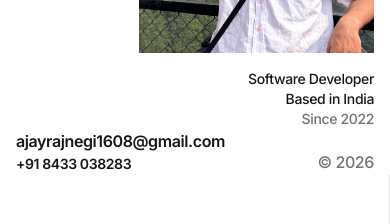
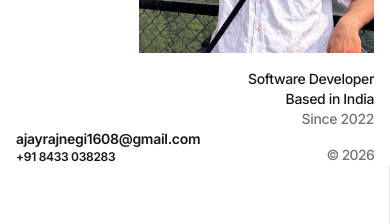
Before and after one commit to AjayRajNegi/profile, a Next.js app: page / in a window 390 px wide. Shown: the part 780-1004 px from the top of the page. Built offline with nearby package versions, Linux system fonts and the light colour scheme; no server answers.

Commit message:
fix: topbar and scroll glitches

```diff
--- a/components/layout/MainContent.tsx
+++ b/components/layout/MainContent.tsx
@@ -81,8 +81,8 @@ export default function MainContent() {
   const secondText =
     " - putting extra thought(not inference) at every step to make software better.";
   return (
-    <main className="h-full flex-1 overflow-y-auto border-r border-neutral-200 scrollbar-none [&::-webkit-scrollbar]:hidden">
-      <div className="pt-0 lg:pt-20">
+    <main className="h-full flex-1 overflow-y-auto border-r border-neutral-200 scrollbar-none [&::-webkit-scrollbar]:hidden lg:pt-20">
+      <div className="pt-0">
         <motion.div
           initial={{ opacity: 0, y: 24 }}
           whileInView={{ opacity: 1, y: 0 }}
--- a/components/layout/RightSidebar.tsx
+++ b/components/layout/RightSidebar.tsx
@@ -120,7 +120,7 @@ export default function RightSidebar() {
               },
             },
           }}
-          className="flex flex-col items-start text-base font-semibold tracking-tight"
+          className="flex flex-col items-start font-semibold tracking-tight"
         >
           {contactLinks.map((link) => (
             <motion.a
@@ -140,7 +140,7 @@ export default function RightSidebar() {
                   },
                 },
               }}
-              className={`${link.label === "+91 8433 038283" ? "text-[14px]" : ""}  : `}
+              className={`${link.label === "+91 8433 038283" ? "text-xs lg:text-sm" : "text-sm lg:text-base"}  : `}
             >
               {link.label}
             </motion.a>
@@ -155,7 +155,7 @@ export default function RightSidebar() {
             delay: 0.35,
             ease: "easeOut",
           }}
-          className="text-base font-medium tracking-tight text-muted-foreground"
+          className="text-sm lg:text-base font-medium tracking-tighter text-muted-foreground"
         >
           © {new Date().getFullYear()}
         </motion.span>
--- a/components/layout/TopBar.tsx
+++ b/components/layout/TopBar.tsx
@@ -161,7 +161,7 @@ const TopBar = () => {
                   rel="noopener noreferrer"
                   className="font-medium text-foreground hover:underline"
                 >
-                  Book a Call
+                  Text me Here!
                 </a>
               </div>
             </div>
```
